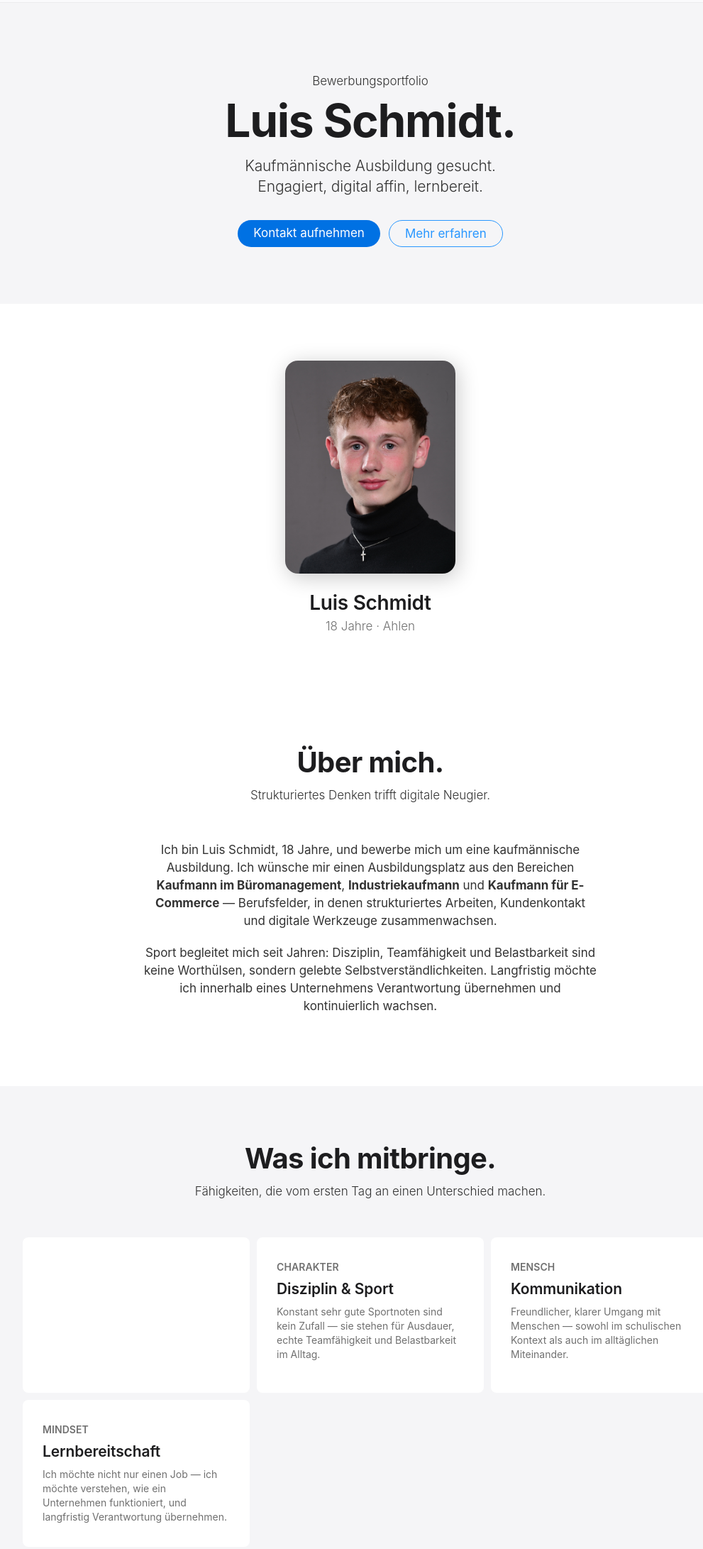
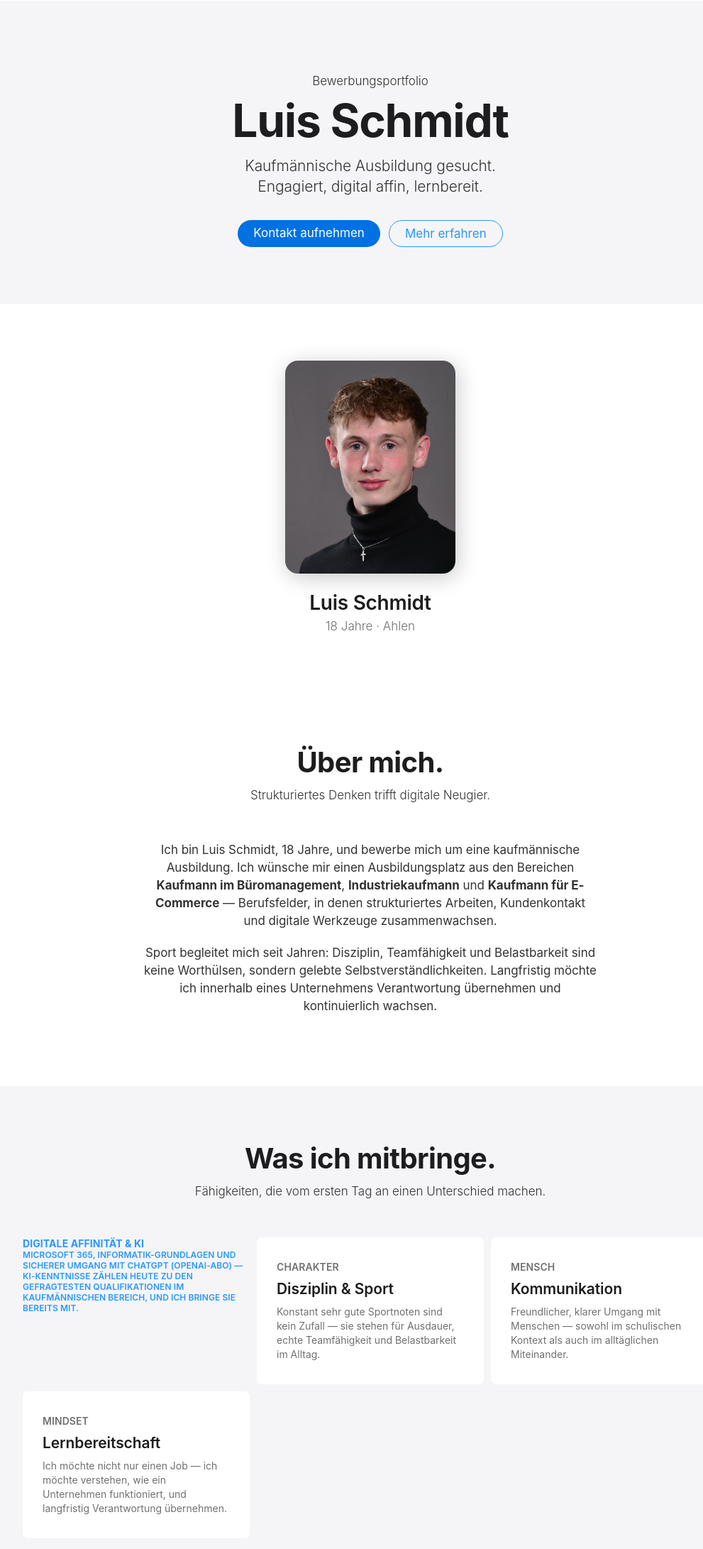
Before and after one commit to Wigge75/luis-schmidt-portfolio, a plain HTML site: page index.html in a window 1280 px wide. Shown: the part 40-2222 px from the top of the page at 71% size, without its empty margins (118-1109 px from the left). Drawn offline with Linux system fonts and the light colour scheme.

Commit message:
Manuelle Anpassungen index.html

```diff
--- a/index.html
+++ b/index.html
@@ -571,7 +571,7 @@
   <!-- HERO -->
   <section class="hero">
     <p class="hero-eyebrow">Bewerbungsportfolio</p>
-    <h1 class="hero-name">Luis Schmidt.</h1>
+    <h1 class="hero-name">Luis Schmidt</h1>
     <p class="hero-sub">Kaufmännische Ausbildung gesucht.<br>Engagiert, digital affin, lernbereit.</p>
     <div class="hero-cta">
       <a href="mailto:luis.sch5@icloud.com" class="btn-filled">Kontakt aufnehmen</a>
@@ -621,7 +621,7 @@
       </div>
       <div class="card-grid">
 
-        <div class="card featured">
+        <div class="card-eyebrow">
           <h3>Digitale Affinität & KI</h3>
           <p>Microsoft 365, Informatik-Grundlagen und sicherer Umgang mit ChatGPT (OpenAI-Abo) — KI-Kenntnisse zählen heute zu den gefragtesten Qualifikationen im kaufmännischen Bereich, und ich bringe sie bereits mit.</p>
         </div>
@@ -702,7 +702,6 @@
     <div class="section-inner">
       <div class="section-headline">
         <h2>Bildungsweg.</h2>
-        <p>Ein klarer Weg — mit dem Ziel, Praxis und Theorie zu verbinden.</p>
       </div>
       <div class="timeline">
 
```
